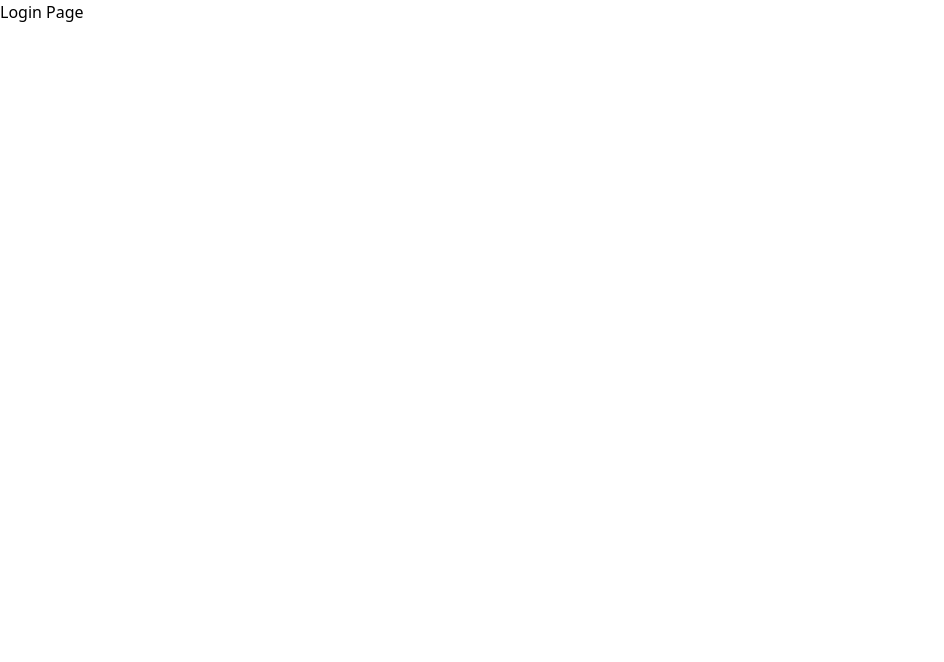
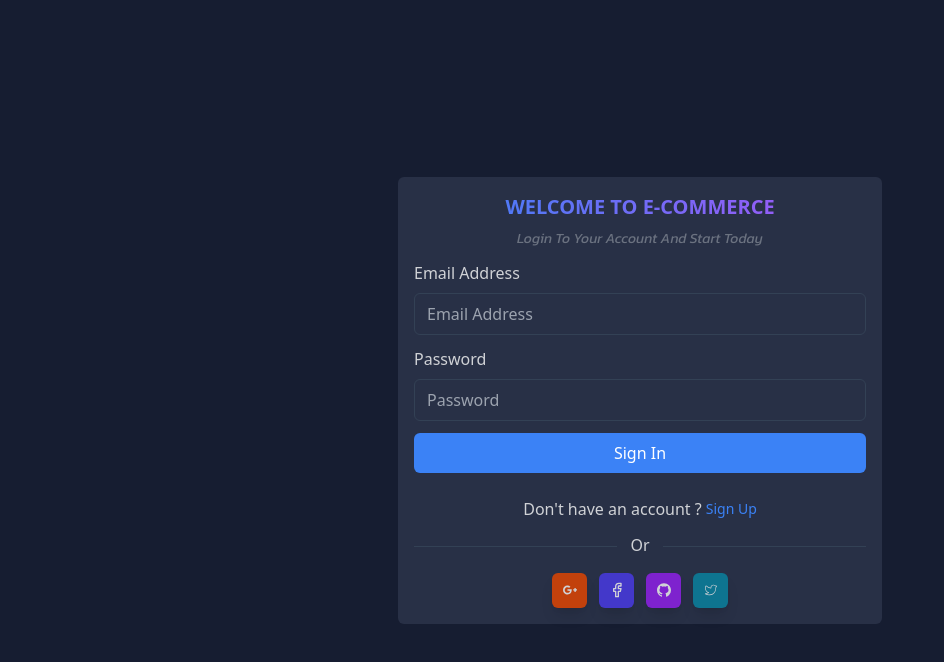
Before and after one commit to programmerrabbani01/multi-vendor-eCommerce, a React (Vite) app in the folder dashboard/: page /login in a window 1280 px wide. Shown: the top 662 px of the page, without its empty margins (0-944 px from the left). Built offline with nearby package versions, Linux system fonts and the light colour scheme.

Commit message:
Register And Login Design Done

```diff
--- a/dashboard/package.json
+++ b/dashboard/package.json
@@ -19,6 +19,7 @@
     "react": "^18.3.1",
     "react-apexcharts": "^1.6.0",
     "react-dom": "^18.3.1",
+    "react-helmet": "^6.1.0",
     "react-hot-toast": "^2.4.1",
     "react-icons": "^5.3.0",
     "react-redux": "^9.1.2",
@@ -34,6 +35,7 @@
     "@eslint/js": "^9.15.0",
     "@types/react": "^18.3.12",
     "@types/react-dom": "^18.3.1",
+    "@types/react-helmet": "^6.1.11",
     "@vitejs/plugin-react-swc": "^3.5.0",
     "autoprefixer": "^10.4.20",
     "eslint": "^9.15.0",
--- /dev/null
+++ b/dashboard/src/components/MetaData.tsx
@@ -0,0 +1,20 @@
+import { Helmet } from "react-helmet";
+
+interface MetaDataProps {
+  title: string;
+}
+
+const MetaData: React.FC<MetaDataProps> = ({ title }) => {
+  return (
+    <>
+      <div className="application">
+        <Helmet>
+          <meta charSet="utf-8" />
+          <title>{title}</title>
+        </Helmet>
+      </div>
+    </>
+  );
+};
+
+export default MetaData;
--- a/dashboard/src/pages/auth/Login.tsx
+++ b/dashboard/src/pages/auth/Login.tsx
@@ -1,7 +1,144 @@
-import React from "react";
+import React, { useState } from "react";
+import { AiOutlineGithub, AiOutlineGooglePlus } from "react-icons/ai";
+import { CiTwitter } from "react-icons/ci";
+import { FiFacebook } from "react-icons/fi";
+import { Link } from "react-router-dom";
+import MetaData from "../../components/MetaData.tsx";
 
 const Login: React.FC = () => {
-  return <div>Login Page</div>;
+  const title = "Sign-In";
+
+  const [input, setInput] = useState({
+    email: "",
+    password: "",
+  });
+
+  // handle input change
+
+  const handleInputChange = (e: React.ChangeEvent<HTMLInputElement>) => {
+    setInput((prevState) => ({
+      ...prevState,
+      [e.target.name]: e.target.value,
+    }));
+  };
+
+  // handle submit form
+
+  const handleSubmitForm = (e: React.FormEvent<HTMLFormElement>) => {
+    e.preventDefault();
+    // handle form submission logic here
+    console.log(input);
+  };
+  return (
+    <>
+      <MetaData title={title} />
+
+      {/* SignIn Start*/}
+      <div className="min-h-screen min-w-screen bg-[#161d31] flex items-center justify-center">
+        <div className="w-[500px] text-[#d0d2d6] p-2 overflow-y-auto py-5 ">
+          <div className="bg-[#283046] p-4 rounded-md">
+            <div className="mb-3 header">
+              <h2 className="mb-2 text-xl font-bold text-center uppercase bg-gradient-to-r from-blue-500 to-purple-500 text-transparent bg-clip-text">
+                Welcome to e-commerce
+              </h2>
+
+              <p className="text-sm text-center text-gray-500 font-primaryItalic">
+                Login To Your Account And Start Today
+              </p>
+            </div>
+            {/* form */}
+            <div className="form">
+              <form onSubmit={handleSubmitForm}>
+                {/* email */}
+                <div className="flex flex-col my-3">
+                  <label htmlFor="email" className="mb-2">
+                    Email Address
+                  </label>
+                  <input
+                    type="email"
+                    id="email"
+                    placeholder="Email Address"
+                    className="px-3 py-2 bg-transparent border outline-none border-slate-700 text-[#d0d2d6] focus:border-indigo-500 rounded-md overflow-hidden "
+                    name="email"
+                    value={input.email}
+                    onChange={handleInputChange}
+                    required
+                  />
+                </div>
+                {/* password */}
+                <div className="flex flex-col my-3">
+                  <label htmlFor="password" className="mb-2">
+                    Password
+                  </label>
+                  <input
+                    type="password"
+                    id="password"
+                    placeholder="Password"
+                    className="px-3 py-2 bg-transparent border outline-none border-slate-700 text-[#d0d2d6] focus:border-indigo-500 rounded-md overflow-hidden "
+                    name="password"
+                    value={input.password}
+                    onChange={handleInputChange}
+                    required
+                  />
+                </div>
+
+                {/* button */}
+                <button
+                  type="submit"
+                  className="w-full py-2 mb-3 text-white bg-blue-500 rounded-md hover:shadow-blue-500/50 hover:shadow-lg px-7 transition-all duration-300 "
+                >
+                  Sign In
+                </button>
+                {/* already have an account */}
+                <div className="my-3">
+                  <p className="flex items-center justify-center gap-1">
+                    Don't have an account ?
+                    <Link
+                      to="/register"
+                      className="text-blue-500 hover:underline transition-all duration-200 inline-block text-sm"
+                    >
+                      Sign Up
+                    </Link>
+                  </p>
+                </div>
+                {/* -or- */}
+                <div className="w-full flex items-center justify-center my-3 ">
+                  <div className="w-[45%] bg-slate-700 h-[1px] "></div>
+                  <div className="w-[10%] flex items-center justify-center">
+                    <span className="pb-1">Or</span>
+                  </div>
+                  <div className="w-[45%] bg-slate-700 h-[1px] "></div>
+                </div>
+                {/* social icons */}
+                <div className="flex items-center justify-center gap-3 ">
+                  <div className="w-[35px] h-[35px] flex rounded-md bg-orange-700 shadow-lg hover:shadow-orange-700/50 justify-center items-center cursor-pointer transition-all duration-300 overflow-hidden ">
+                    <span>
+                      <AiOutlineGooglePlus />
+                    </span>
+                  </div>
+                  <div className="w-[35px] h-[35px] flex rounded-md bg-indigo-700 shadow-lg hover:shadow-indigo-700/50 justify-center items-center cursor-pointer transition-all duration-300 overflow-hidden ">
+                    <span>
+                      <FiFacebook />
+                    </span>
+                  </div>
+                  <div className="w-[35px] h-[35px] flex rounded-md bg-purple-700 shadow-lg hover:shadow-purple-700/50 justify-center items-center cursor-pointer transition-all duration-300 overflow-hidden ">
+                    <span>
+                      <AiOutlineGithub />
+                    </span>
+                  </div>
+                  <div className="w-[35px] h-[35px] flex rounded-md bg-cyan-700 shadow-lg hover:shadow-cyan-700/50 justify-center items-center cursor-pointer transition-all duration-300 overflow-hidden ">
+                    <span>
+                      <CiTwitter />
+                    </span>
+                  </div>
+                </div>
+              </form>
+            </div>
+          </div>
+        </div>
+      </div>
+    </>
+  );
 };
 
 export default Login;
--- a/dashboard/src/pages/auth/Register.tsx
+++ b/dashboard/src/pages/auth/Register.tsx
@@ -1,21 +1,57 @@
-import React from "react";
+import React, { useState } from "react";
+import { Link } from "react-router-dom";
+import { AiOutlineGithub, AiOutlineGooglePlus } from "react-icons/ai";
+import { FiFacebook } from "react-icons/fi";
+import { CiTwitter } from "react-icons/ci";
+import MetaData from "../../components/MetaData.tsx";
 
 const Register: React.FC = () => {
+  const title = "Sign-Up";
+
+  const [input, setInput] = useState({
+    firstName: "",
+    lastName: "",
+    email: "",
+    password: "",
+  });
+
+  // handle input change
+
+  const handleInputChange = (e: React.ChangeEvent<HTMLInputElement>) => {
+    setInput((prevState) => ({
+      ...prevState,
+      [e.target.name]: e.target.value,
+    }));
+  };
+
+  // handle submit form
+
+  const handleSubmitForm = (e: React.FormEvent<HTMLFormElement>) => {
+    e.preventDefault();
+    // handle form submission logic here
+    console.log(input);
+  };
+
   return (
     <>
-      <div className="min-h-screen min-w-screen bg-[#161d31] flex items-center justify-center ">
-        <div className="w-[500px] text-[#d0d2d6] p-2 overflow-y-auto ">
+      <MetaData title={title} />
+
+      {/* SignUp Start*/}
+
+      <div className="min-h-screen min-w-screen bg-[#161d31] flex items-center justify-center">
+        <div className="w-[500px] text-[#d0d2d6] p-2 overflow-y-auto py-5 ">
           <div className="bg-[#283046] p-4 rounded-md">
             <div className="mb-3 header">
-              <h2 className="mb-2 text-xl font-bold text-center uppercase">
+              <h2 className="mb-2 text-xl font-bold text-center uppercase bg-gradient-to-r from-blue-500 to-purple-500 text-transparent bg-clip-text">
                 Welcome to e-commerce
               </h2>
               <p className="text-sm text-center text-gray-500 font-primaryItalic">
                 Register To Your Account And Start Today
               </p>
             </div>
+            {/* form */}
             <div className="form">
-              <form action="">
+              <form onSubmit={handleSubmitForm}>
                 {/* first name */}
                 <div className="flex flex-col my-3">
                   <label htmlFor="firstName" className="mb-2">
@@ -23,10 +59,12 @@ const Register: React.FC = () => {
                   </label>
                   <input
                     type="text"
-                    name="firstName"
                     id="firstName"
                     placeholder="First Name"
                     className="px-3 py-2 bg-transparent border outline-none border-slate-700 text-[#d0d2d6] focus:border-indigo-500 rounded-md overflow-hidden "
+                    name="firstName"
+                    value={input.firstName}
+                    onChange={handleInputChange}
                     required
                   />
                 </div>
@@ -37,10 +75,12 @@ const Register: React.FC = () => {
                   </label>
                   <input
                     type="text"
-                    name="lastName"
                     id="lastName"
                     placeholder="Last Name"
                     className="px-3 py-2 bg-transparent border outline-none border-slate-700 text-[#d0d2d6] focus:border-indigo-500 rounded-md overflow-hidden "
+                    name="lastName"
+                    value={input.lastName}
+                    onChange={handleInputChange}
                     required
                   />
                 </div>
@@ -51,13 +91,16 @@ const Register: React.FC = () => {
                   </label>
                   <input
                     type="email"
-                    name="email"
                     id="email"
                     placeholder="Email Address"
                     className="px-3 py-2 bg-transparent border outline-none border-slate-700 text-[#d0d2d6] focus:border-indigo-500 rounded-md overflow-hidden "
+                    name="email"
+                    value={input.email}
+                    onChange={handleInputChange}
                     required
                   />
                 </div>
+
                 {/* password */}
                 <div className="flex flex-col my-3">
                   <label htmlFor="password" className="mb-2">
@@ -65,10 +108,12 @@ const Register: React.FC = () => {
                   </label>
                   <input
                     type="password"
-                    name="password"
                     id="password"
                     placeholder="Password"
                     className="px-3 py-2 bg-transparent border outline-none border-slate-700 text-[#d0d2d6] focus:border-indigo-500 rounded-md overflow-hidden "
+                    name="password"
+                    value={input.password}
+                    onChange={handleInputChange}
                     required
                   />
                 </div>
@@ -88,10 +133,53 @@ const Register: React.FC = () => {
                 {/* button */}
                 <button
                   type="submit"
-                  className="w-full py-2 mb-3 text-white bg-blue-500 rounded-md hover:shadow-blue-500/50 hover:shadow-lg px-7 "
+                  className="w-full py-2 mb-3 text-white bg-blue-500 rounded-md hover:shadow-blue-500/50 hover:shadow-lg px-7 transition-all duration-300 "
                 >
                   Sign Up
                 </button>
+                {/* already have an account */}
+                <div className="my-3">
+                  <p className="flex items-center justify-center gap-1">
+                    Already have an account ?
+                    <Link
+                      to="/login"
+                      className="text-blue-500 hover:underline transition-all duration-200 inline-block text-sm"
+                    >
+                      Sign In
+                    </Link>
+                  </p>
+                </div>
+                {/* -or- */}
+                <div className="w-full flex items-center justify-center my-3 ">
+                  <div className="w-[45%] bg-slate-700 h-[1px] "></div>
+                  <div className="w-[10%] flex items-center justify-center">
+                    <span className="pb-1">Or</span>
+                  </div>
+                  <div className="w-[45%] bg-slate-700 h-[1px] "></div>
+                </div>
+                {/* social icons */}
+                <div className="flex items-center justify-center gap-3 ">
+                  <div className="w-[35px] h-[35px] flex rounded-md bg-orange-700 shadow-lg hover:shadow-orange-700/50 justify-center items-center cursor-pointer transition-all duration-300 overflow-hidden ">
+                    <span>
+                      <AiOutlineGooglePlus />
+                    </span>
+                  </div>
+                  <div className="w-[35px] h-[35px] flex rounded-md bg-indigo-700 shadow-lg hover:shadow-indigo-700/50 justify-center items-center cursor-pointer transition-all duration-300 overflow-hidden ">
+                    <span>
+                      <FiFacebook />
+                    </span>
+                  </div>
+                  <div className="w-[35px] h-[35px] flex rounded-md bg-purple-700 shadow-lg hover:shadow-purple-700/50 justify-center items-center cursor-pointer transition-all duration-300 overflow-hidden ">
+                    <span>
+                      <AiOutlineGithub />
+                    </span>
+                  </div>
+                  <div className="w-[35px] h-[35px] flex rounded-md bg-cyan-700 shadow-lg hover:shadow-cyan-700/50 justify-center items-center cursor-pointer transition-all duration-300 overflow-hidden ">
+                    <span>
+                      <CiTwitter />
+                    </span>
+                  </div>
+                </div>
               </form>
             </div>
           </div>
```
Also changed, not shown: 2 other files (tests, documents, lock files or other folders).
